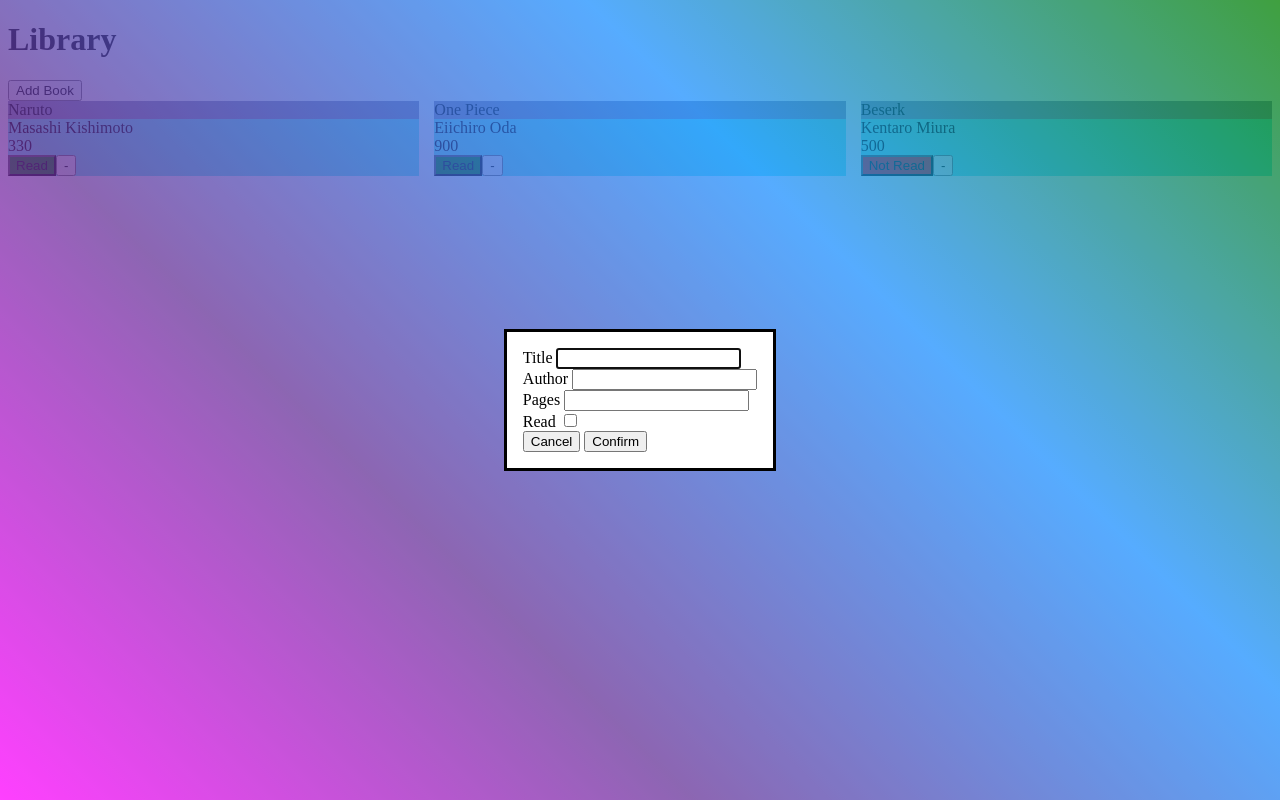
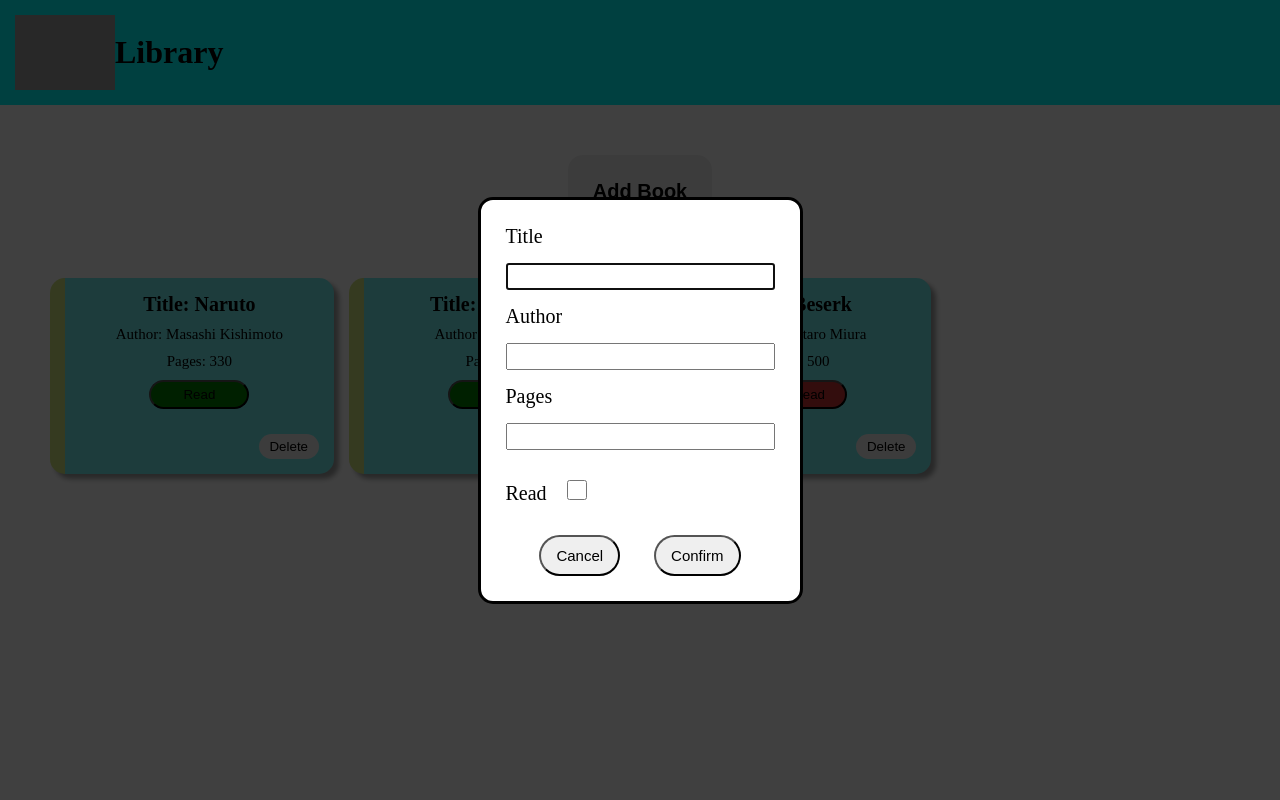
Before and after one commit to ehnhan/odin-library, a plain HTML site: page index.html in a window 1280 px wide. Both pictures are taken after a click on the button "Add Book". Drawn offline with Linux system fonts and the light colour scheme; grey boxes are pictures that could not be loaded.

Commit message:
Updated design of webpage

```diff
--- a/index.html
+++ b/index.html
@@ -8,39 +8,42 @@
     <link rel="stylesheet" href="style.css">
 </head>
 <body>
+    <div class="container">
+        <div class="header">
+            <img class="logo" src="https://www.theodinproject.com/mstile-310x310.png" alt="" width="100px">
             <h1>Library</h1>
+        </div>
         <button class="add_book">Add Book</button>
-
-    <dialog id="modal-root">
-        <div id="modal">
+        <dialog>
+            <div class="modal">
                 <form action="">
-                <div>
+                    <table>
+                        <tr>
                             <label for="new_title">Title</label>
                             <input type="text" id="new_title" name="new_title">
-                </div>
-                <div>
+                        </tr>
+                        <tr>
                             <label for="new_author">Author</label>
                             <input type="text" id="new_author" name="new_author">
-                </div>
-                <div>
+                        </tr>
+                        <tr>
                             <label for="new_pages">Pages</label>
                             <input type="number" id="new_pages" name="new_pages">
-                </div>
+                        </tr>
+                    </table>
                     <div>
                         <label for="new_read">Read</label>
                         <input type="checkbox" id="new_read" name="new_read">
                     </div>
-                <div>
+                    <div class="form_btns">
                         <button id="cancelBtn" value="cancel">Cancel</button>
                         <button type="submit" id="confirmBtn" value="default">Confirm</button>
                     </div>
                 </form>
             </div>
-
         </dialog>
-
         <div class="books">
-
+        </div>
     </div>
 </body>
 </html>
--- a/script.js
+++ b/script.js
@@ -1,6 +1,11 @@
 const myLibary = [];
 const books_container = document.querySelector(".books");
 const properties_to_show = ["title", "author", "pages"];
+
+addBookToLibrary("Naruto","Masashi Kishimoto", 330, true);
+addBookToLibrary("One Piece","Eiichiro Oda", 900, true);
+addBookToLibrary("Beserk", "Kentaro Miura", 500, false);
+displayBooks();
 
 function Book(title, author, pages, read) {
     this.book_id = crypto.randomUUID();
@@ -23,6 +28,10 @@ function displayBooks() {
     myLibary.forEach(createBookElement);
 }
 
+function capitalizeFirstLetter(word) {
+    return String(word).charAt(0).toUpperCase() + String(word).slice(1);
+}
+
 function createBookElement(book) {
     let div = document.createElement("div");
     div.className = "book";
@@ -33,7 +42,7 @@ function createBookElement(book) {
         if (properties_to_show.includes(prop)) {
             let info = document.createElement("div");
             info.className = prop;
-            info.innerText = book[prop];
+            info.innerText = `${capitalizeFirstLetter(prop)}: ${book[prop]}`;
             div.appendChild(info);
         }
     }
@@ -55,7 +64,8 @@ function createBookElement(book) {
     div.appendChild(readBtn);
 
     let delBtn = document.createElement("button");
-    delBtn.innerText = "-";
+    delBtn.innerText = "Delete";
+    delBtn.className = "delete";
 
     delBtn.addEventListener("click", (e) => {
         // find id and remove from array
@@ -71,11 +81,6 @@ function createBookElement(book) {
 
     books_container.appendChild(div);
 }
-
-addBookToLibrary("Naruto","Masashi Kishimoto", 330, true);
-addBookToLibrary("One Piece","Eiichiro Oda", 900, true);
-addBookToLibrary("Beserk", "Kentaro Miura", 500, false);
-displayBooks();
 
 const dialog = document.querySelector("dialog");
 const showButton = document.querySelector(".add_book");
@@ -95,14 +100,12 @@ showButton.addEventListener("click", () => {
 confirmButton.addEventListener("click", (e) => {
     e.preventDefault();
 
-
     if (!(book_title.value == "" || book_author.value == "" || book_pages.value == "")) {
         addBookToLibrary(book_title.value, book_author.value, book_pages.value, book_read.checked);
         displayBooks();
         resetForm();
         dialog.close();
     }
-
 });
 
 // "Close" button closes the dialog
--- a/style.css
+++ b/style.css
@@ -1,27 +1,72 @@
+* {
+  margin: 0;
+  padding: 0;
+}
+
+.container {
+    display: flex;
+    flex-direction: column;
+    gap: 50px;
+}
+
+.header {
+    padding: 15px;
+    display: flex;
+    align-items: center;
+
+    background-color: aqua;
+}
+
+.logo {
+    display: inline;
+}
+
+.add_book {
+    align-self: center;
+
+    font-size: 20px;
+    font-weight: bold;
+    padding: 25px;
+    border-radius: 15px;
+    border: none;
+}
+
 .books {
     display: grid;
-    grid-template-columns: repeat(auto-fit, minmax(200px, 1fr));
+    grid-template-columns: repeat(auto-fill, minmax(250px, 1fr));
+    align-items: center;
+    justify-content: center;
 
     gap: 15px;
+
+    background-color: ;
+    margin: 0px 50px;
 }
 
 .book {
+    display: flex;
+    flex-direction: column;
+    align-items: center;
+    gap:10px;
+
     background-color: rgb(118, 240, 240);
+    border-radius: 15px;
+    padding: 15px;
+    border-left: 15px solid rgb(212, 231, 127);
+
+    font-size: 15px;
+    box-shadow: 5px 5px 5px rgb(159, 160, 160);
 }
 
 .title {
-    background-color: rgb(146, 146, 179);
+    font-size: 20px;
+    font-weight: bold;
 }
 
-::backdrop {
-  background-image: linear-gradient(
-    45deg,
-    magenta,
-    rebeccapurple,
-    dodgerblue,
-    green
-  );
-  opacity: 0.75;
+.read, .not_read {
+    border-radius: 15px;
+    padding: 5px;
+    width: 100px;
 }
 
 .read {
@@ -29,5 +74,56 @@
 }
 
 .not_read {
-    background-color: red;
+    background-color: rgb(202, 52, 52);
 }
+
+.delete {
+    margin-top: 15px;
+    border-radius: 15px;
+    border: none;
+    padding: 5px;
+    width: 60px;
+    align-self: flex-end;
+}
+
+
+dialog {
+    padding: 25px;
+    margin: auto;
+    border-radius: 15px;
+}
+
+form {
+    display: flex;
+    flex-direction: column;
+    gap: 15px;
+    font-size: 20px;
+
+}
+
+input {
+    font-size: 20px;
+}
+
+.form_btns {
+    margin-top: 15px;
+    display: flex;
+    justify-content: space-evenly;
+}
+
+#cancelBtn, #confirmBtn {
+    font-size: 15px;
+    padding: 10px 15px;
+    border-radius: 25px;
+}
+
+#new_read {
+    margin-left: 15px;
+    width: 20px;
+    height: 20px;
+}
+
+::backdrop {
+  background-color: black;
+  opacity: 0.75;
+}
```
Lines whose indentation alone changed are shown as unchanged.
